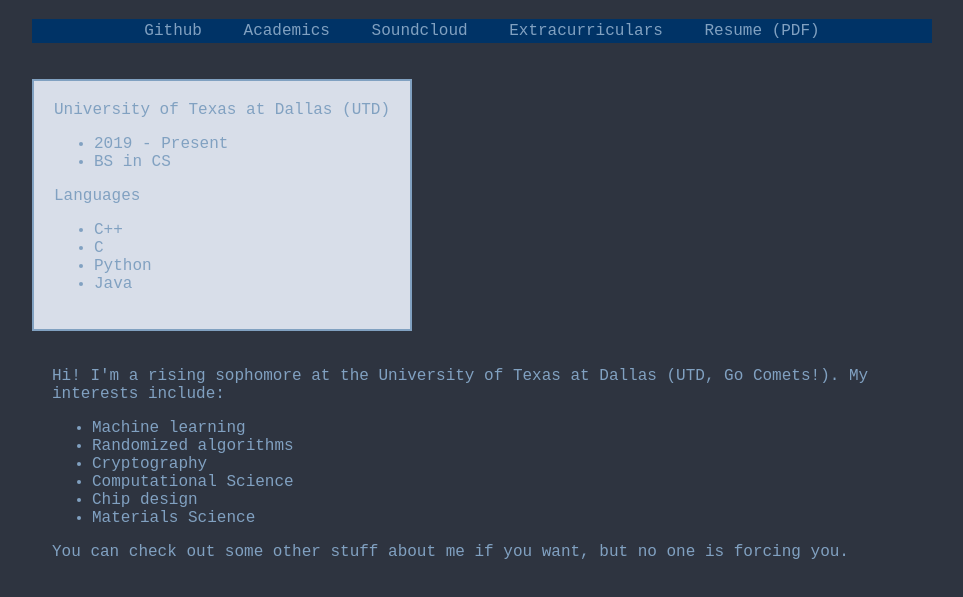
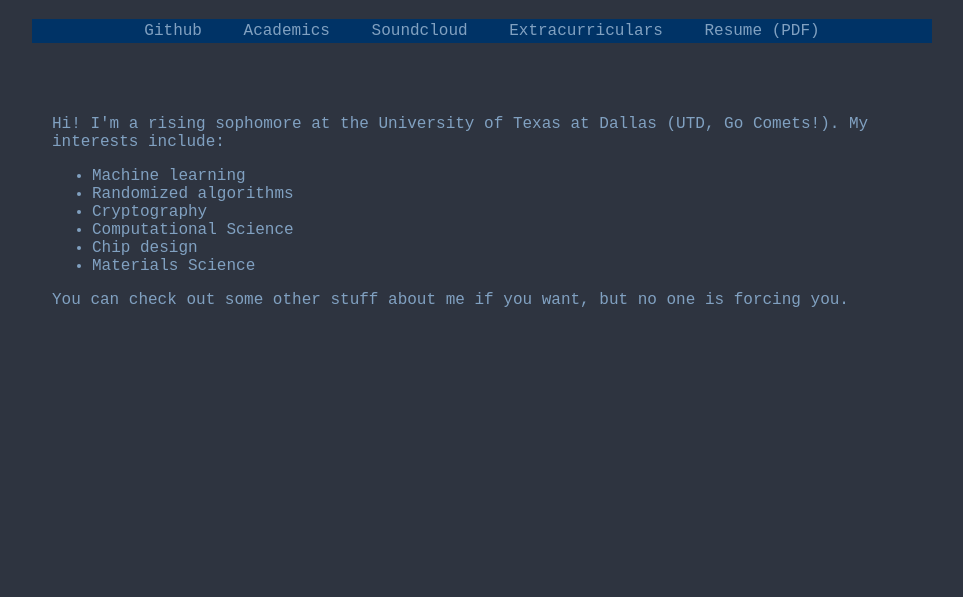
Before and after one commit to TheEnthralled/TheEnthralled.github.io, a plain HTML site: page index.html in a window 1280 px wide. Shown: the part 61-658 px from the top of the page, without its empty margins (158-1121 px from the left). Drawn offline with Linux system fonts and the light colour scheme.

Commit message:
Got rid of ugly aside section.

```diff
--- a/index.html
+++ b/index.html
@@ -24,23 +24,6 @@
 
 		<br> </br>
 
-		<aside>
-			University of Texas at Dallas (UTD) <br>
-			<ul>
-				<li>	2019 - Present	</li>
-				<li>	BS in CS	</li>
-			</ul>
-
-
-			Languages
-			<ul>
-				<li> C++    </li>
-				<li> C	    </li>
-				<li> Python </li>
-				<li> Java   </li>
-				</ul>
-		</aside>
-
 		<article>
 			<p>
 				Hi! I'm a rising sophomore at the University of Texas at Dallas (UTD, Go Comets!).
```
